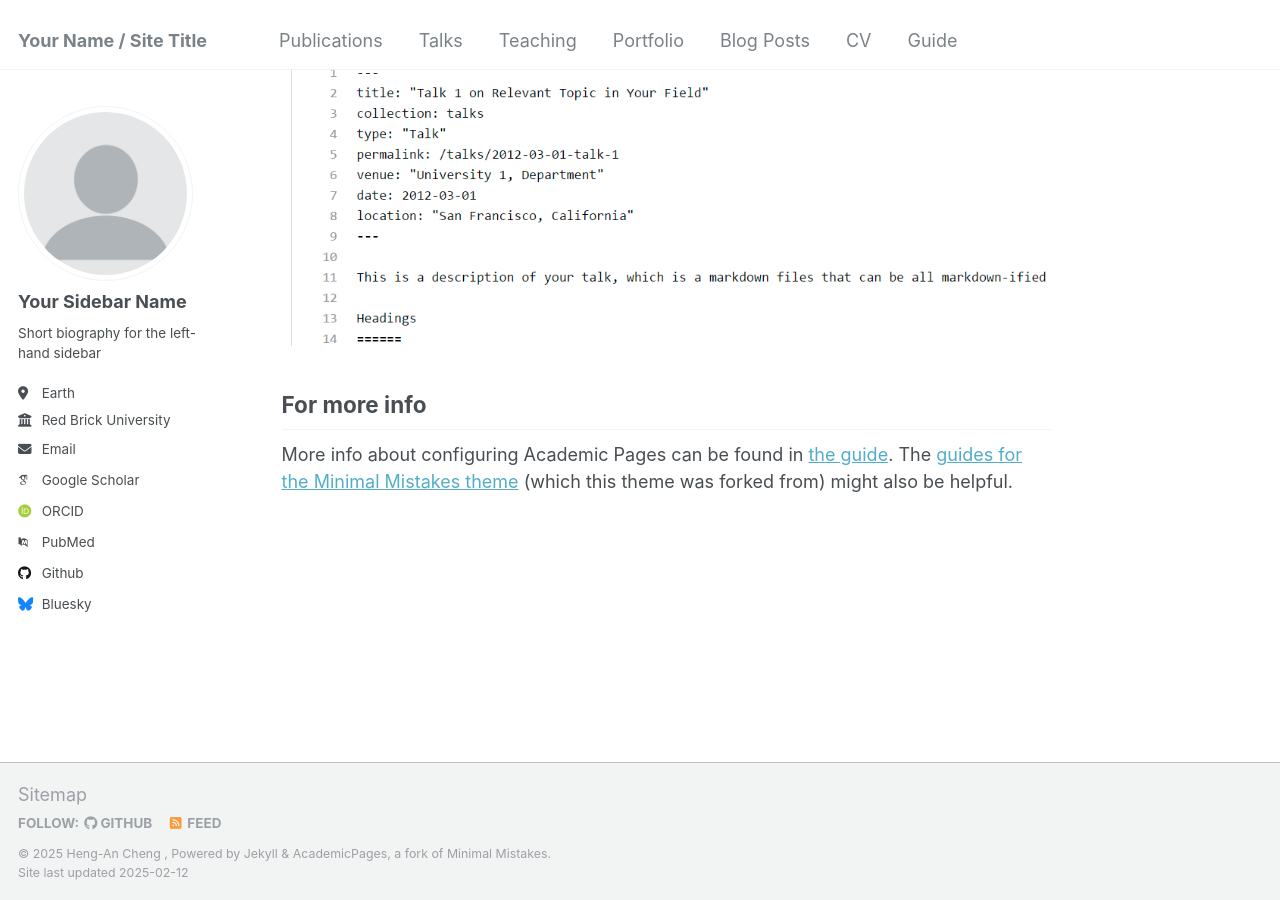
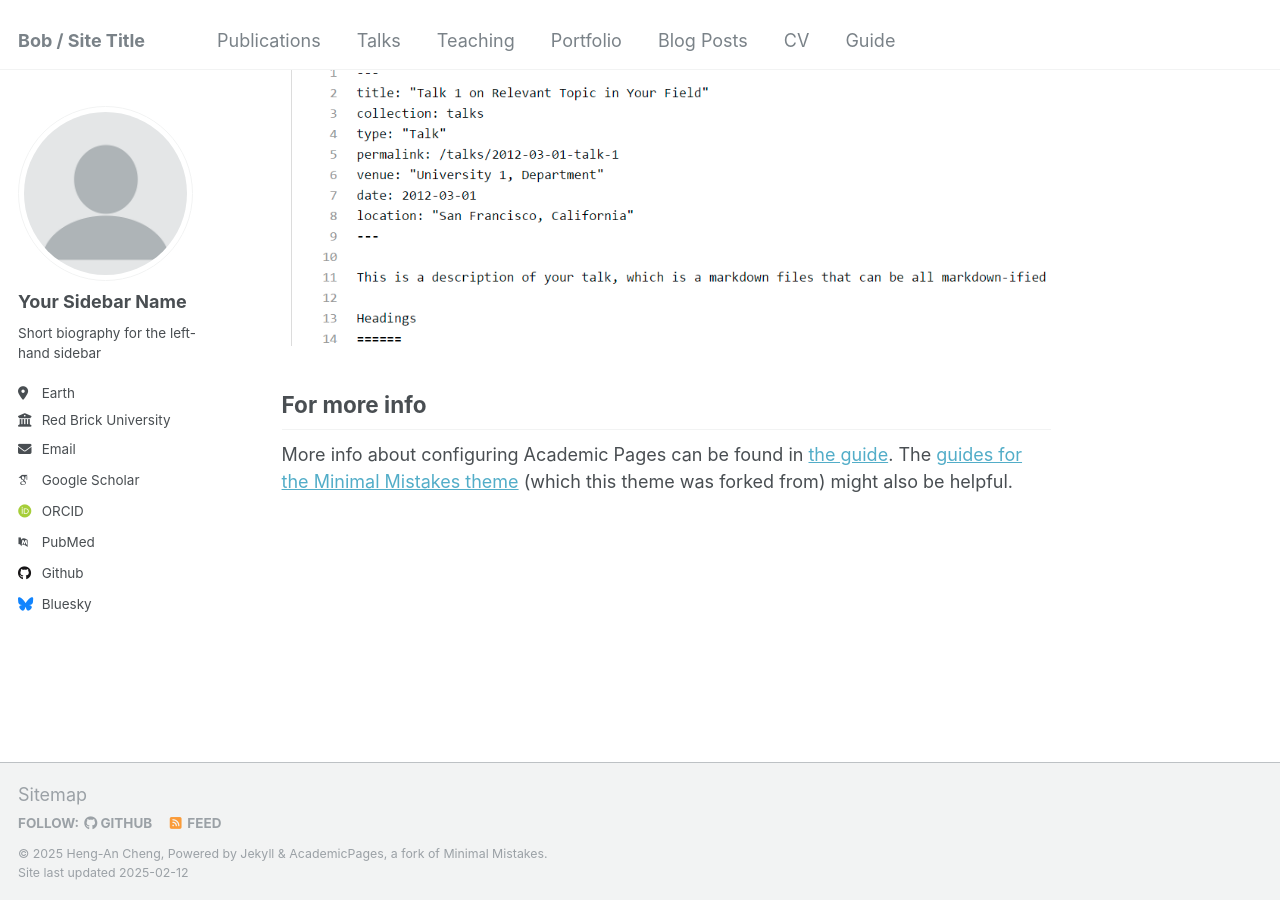
Before and after one commit to hacheng0193/hacheng0193.github.io, a Jekyll site: the page built from _pages/about.md, in a window 1280 px wide and 900 px high, scrolled down 2643 px. Built offline with Jekyll 4.4.1, drawn with Linux system fonts in a browser that asks for light colours; some web fonts are replaced.

Commit message:
Update _config.yml

```diff
--- a/_config.yml
+++ b/_config.yml
@@ -8,9 +8,9 @@
 
 # Basic Site Settings
 locale                   : "en-US"
-title                    : "Your Name / Site Title"
+title                    : "Bob / Site Title"
 title_separator          : "-"
-name                     : &name "Heng-An Cheng "
+name                     : &name "Heng-An Cheng"
 description              : &description "personal description"
 url                      : https://hac-ohmygod0193.github.io # the base hostname & protocol for your site e.g. "https://mmistakes.github.io"
 baseurl                  : "" # the subpath of your site, e.g. "/blog"
```
